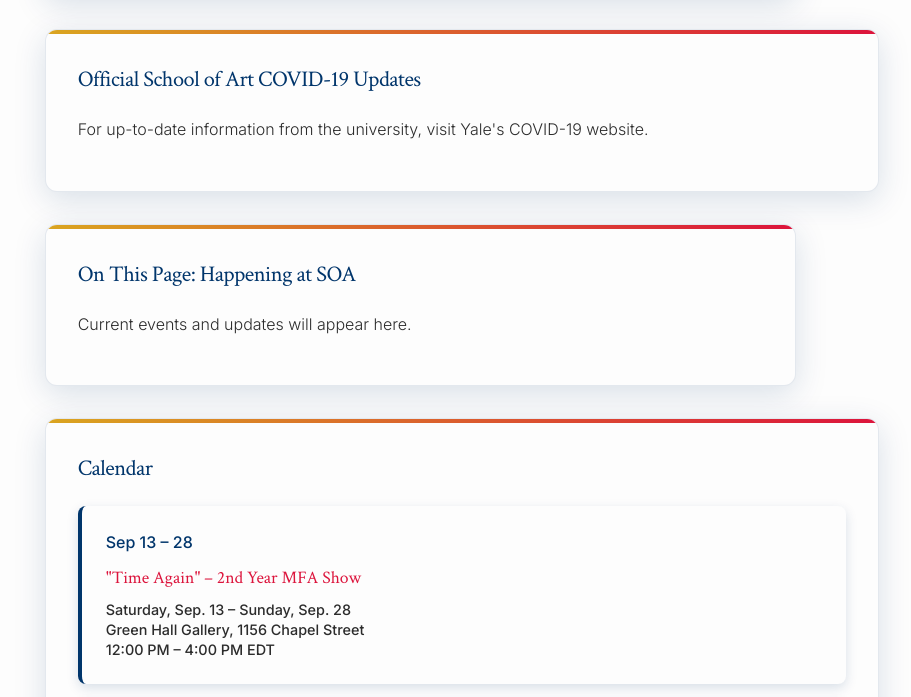
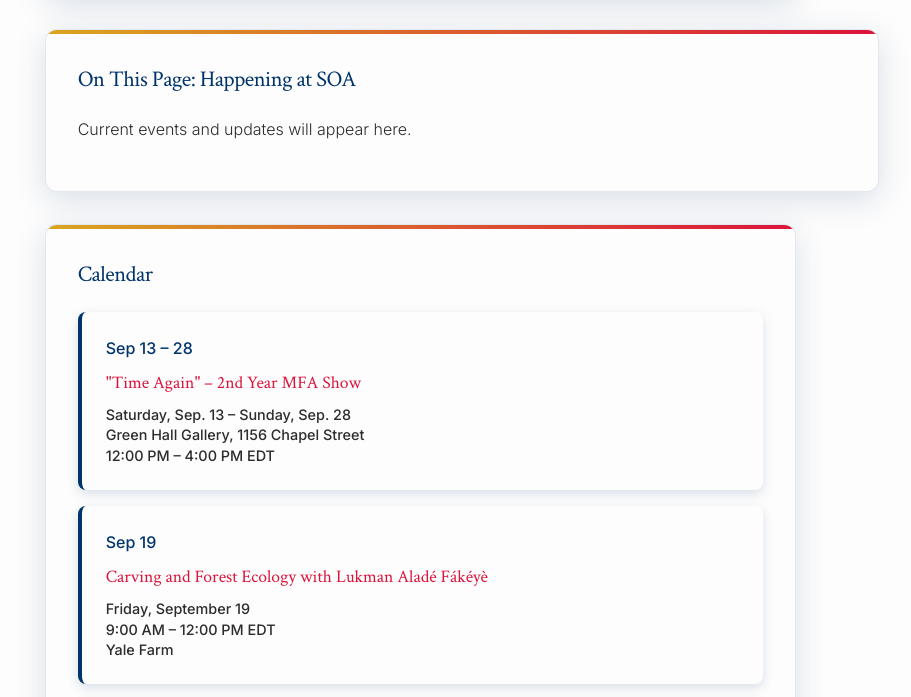
Before and after one commit to Soulsta/CSE-463-Yale-redesign, a plain HTML site: page index.html in a window 1280 px wide. Shown: the part 1175-1872 px from the top of the page, without its empty margins (369-1280 px from the left). Drawn offline with Linux system fonts and the light colour scheme.

Commit message:
Update index.html

```diff
--- a/index.html
+++ b/index.html
@@ -371,11 +371,6 @@
             </div>
 
             <div class="card">
-                <h2>Official School of Art COVID-19 Updates</h2>
-                <p>For up-to-date information from the university, visit Yale's COVID-19 website.</p>
-            </div>
-
-            <div class="card">
                 <h2>On This Page: Happening at SOA</h2>
                 <p>Current events and updates will appear here.</p>
             </div>
```
